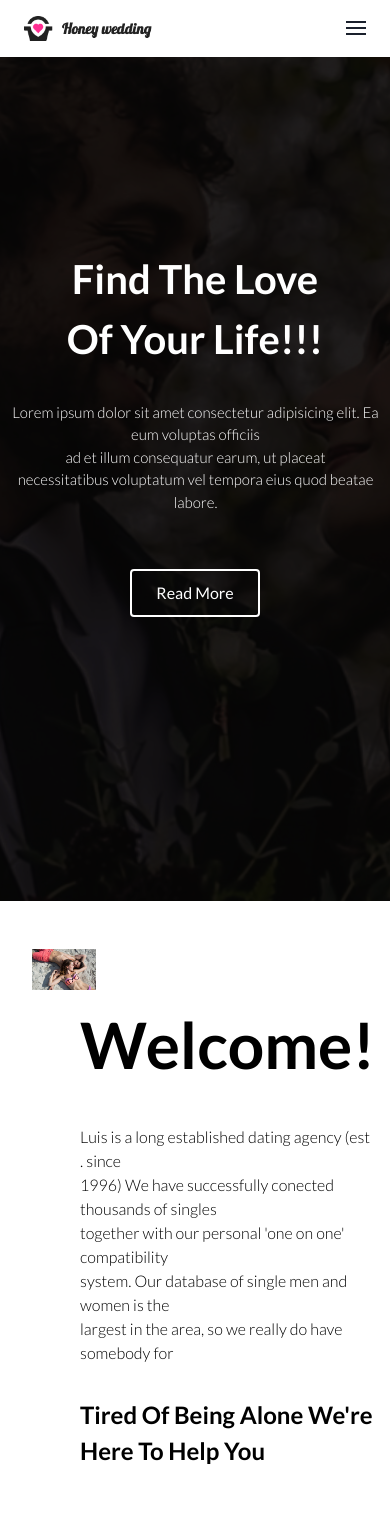
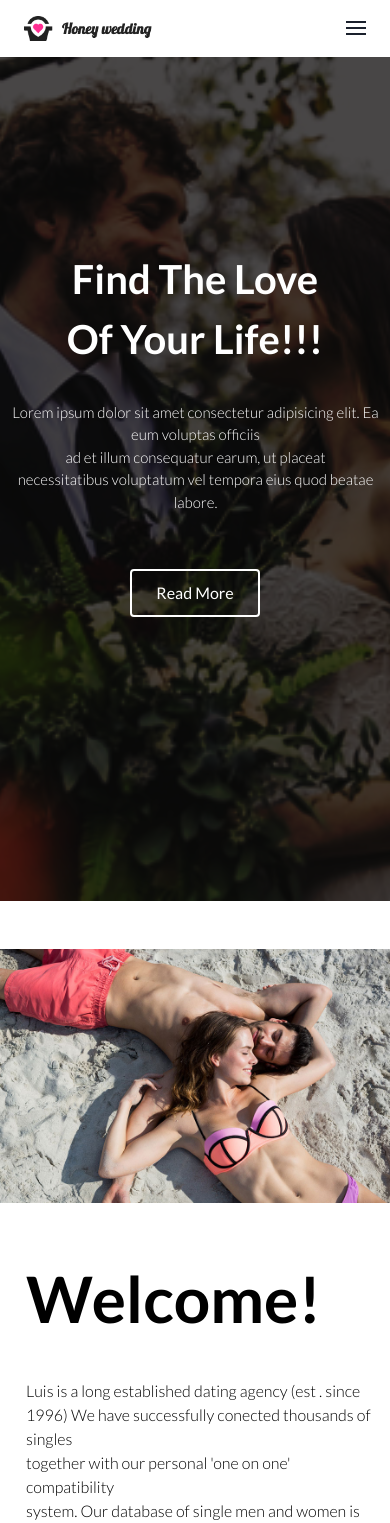
Before and after one commit to Emilsone/Dating--website, a Vue app in the folder Love-Bird/: page / in a window 390 px wide. Shown: the top 1523 px of the page. Built offline with nearby package versions, Linux system fonts and the light colour scheme.

Commit message:
made some changes on the footer

```diff
--- a/Love-Bird/src/components/Banner.vue
+++ b/Love-Bird/src/components/Banner.vue
@@ -68,14 +68,14 @@ export default {
 </script>
 <style>
 .section {
-  background-image: url("../assets/home-banner.jpg");
+  background-image: url("../assets/journey-b-2.jpg");
   background-position: center;
   background-attachment: fixed;
   height: 100vh;
   background-repeat: no-repeat;
   background-size: cover;
   background-blend-mode: soft-light;
-  background-color: rgb(22, 20, 20);
+  background-color: rgb(24, 23, 23);
 }
 @media  (max-width: 755px){
   #form{
--- a/Love-Bird/src/components/Footer.vue
+++ b/Love-Bird/src/components/Footer.vue
@@ -2,19 +2,19 @@
   <section>
     <footer class="bg-black h-full text-white p-8">
       <div class="container flex flex-wrap justify-around">
+        <div class="icons">
+          <h1 class="text-2xl py-12">FOLLOW US</h1>
+          <span><i class="fa fa-facebook  px-6 text-4xl" aria-hidden="true"></i></span>
+          <span><i class="fa fa-instagram  px-6 text-4xl" aria-hidden="true"></i></span>
+          <span><i class="fa fa-twitter  px-6 text-4xl" aria-hidden="true"></i></span>
+          <!-- <span><i class="fa fa-sna  px-6 text-4xl" aria-hidden="true"></i></span> -->
+        </div>
+        <div><h1 class="text-2xl py-12">CONTACT US</h1></div>
         <div>
-          <h1 class="text-2xl py-8">FOLLOW US</h1>
-          <span><i class="fa fa-heart  px-6 text-4xl" aria-hidden="true"></i></span>
-          <span><i class="fa fa-heart  px-6 text-4xl" aria-hidden="true"></i></span>
-          <span><i class="fa fa-heart  px-6 text-4xl" aria-hidden="true"></i></span>
-          <span><i class="fa fa-heart  px-6 text-4xl" aria-hidden="true"></i></span>
-        </div>
-        <div><h1 class="text-2xl py-8">CONTACT US</h1></div>
-        <div>
-          <h1 class="text-2xl py-8">SUSCRIBE</h1>
+          <h1 class="text-2xl py-12">SUSCRIBE</h1>
 
             <input
-              class="bg-gray-200 appearance-none border-2 border-gray-200 rounded w-42 py-2 px-4 text-gray-700 leading-tight focus:outline-none focus:bg-white focus:border-purple-500"
+              class="bg-gray-200 appearance-none my-4 border-gray-200  w-42 py-4 px-12 text-gray-700 leading-tight focus:outline-none focus:bg-white focus:border-purple-500"
               id="inline-username"
               type="email"
               placeholder="Enter your email"
@@ -39,4 +39,23 @@ export default {
   background-color: black;
   color: white;
 }
+.fa-facebook:hover{
+color: #E04652;
+}
+.fa-instagram:hover{
+color: #E04652;
+}
+.fa-twitter:hover{
+color: #E04652;
+}
+@media  (max-width: 755px){
+ .container{
+   flex-direction: column;
+   text-align: center;
+ }
+ .icons{
+   text-align: center;
+ }
+}
+
 </style>
--- a/Love-Bird/src/components/Welcome.vue
+++ b/Love-Bird/src/components/Welcome.vue
@@ -1,6 +1,6 @@
 <template>
   <section>
-    <div class="container flex  flex-wrap sm:flex-no-wrap justify-between my-12">
+    <div class="container flex  justify-between my-12">
       <div class="text-img">
         <img src="../assets/love-bird.jpg" class="w-3/4 h-42 mx-8" alt="" />
       </div>
@@ -32,10 +32,17 @@ export default {
   img{
     width: auto;
     height: auto;
+    margin: auto;
   }
-  .container{
-    flex-wrap: nowrap;
-    flex-basis: 33%;
+   .container{
+    flex-direction: column;
+
+  }
+  .text-banner{
+    margin-left: 10px;
+  }
+  .welcome{
+    text-align:center ;
   }
 }
 </style>
```
Also changed, not shown: Love-Bird/src/assets/journey-b-2.jpg (added).
